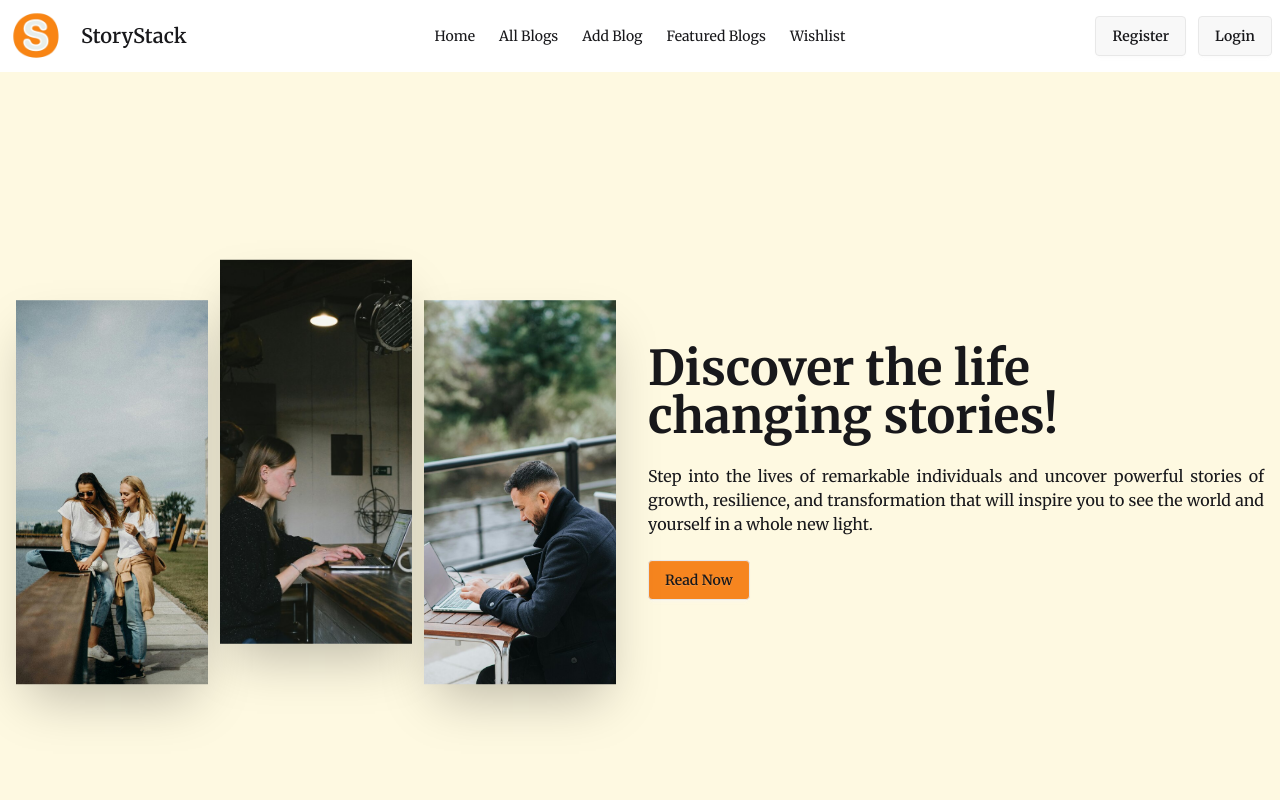
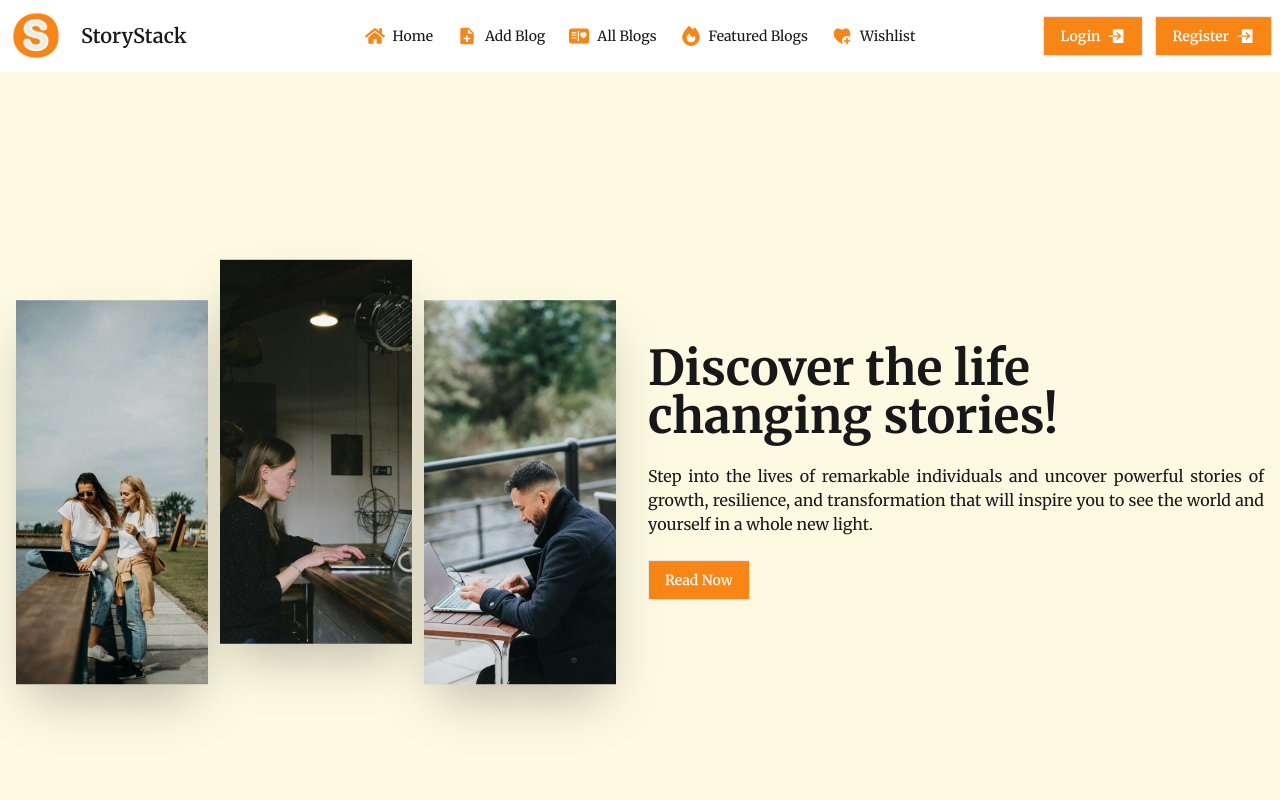
Before and after one commit to Anik-Sarkar-01/StoryStack-Client, a React (Vite) app: page / in a window 1280 px wide. Shown: the top 800 px of the page. Built offline with nearby package versions, Linux system fonts and the light colour scheme; no server answers.

Commit message:
modified navbar added

```diff
--- a/src/components/Banner.jsx
+++ b/src/components/Banner.jsx
@@ -15,7 +15,7 @@ const Banner = () => {
                     <p className="py-6 text-justify">
                         Step into the lives of remarkable individuals and uncover powerful stories of growth, resilience, and transformation that will inspire you to see the world and yourself in a whole new light.
                     </p>
-                    <button className="btn bg-[#F6851F]">Read Now</button>
+                    <button className="btn bg-[#F98514] text-white rounded-none">Read Now</button>
                 </div>
                 <div className='flex-1 flex gap-3'>
                     <motion.img animate={{ y: [0, 25, 0] }} transition={{ duration: 10, repeat: Infinity }} src={bannerImg1} className="max-w-32 lg:max-w-48 object-cover h-96 shadow-2xl" />
--- a/src/components/Navbar.jsx
+++ b/src/components/Navbar.jsx
@@ -2,17 +2,27 @@ import React, { useContext } from 'react';
 import { Link, NavLink } from 'react-router-dom';
 import AuthContext from '../context/AuthContext';
 import logo from "../assets/logo-64.png";
+import { FaHome } from "react-icons/fa";
+import { MdNoteAdd } from "react-icons/md";
+import { BsPostcardHeartFill } from "react-icons/bs";
+import { FaFire } from "react-icons/fa6";
+import { RiHeartAdd2Fill } from "react-icons/ri";
+import { IoLogOutSharp } from "react-icons/io5";
+import { IoLogInSharp } from "react-icons/io5";
+
+
+
 
 const Navbar = () => {
 
     const { user, signOutUser } = useContext(AuthContext);
 
     const navItems = <>
-        <li><NavLink to={"/"}>Home</NavLink></li>
-        <li><NavLink to={"/all-blogs"}>All Blogs</NavLink></li>
-        <li><NavLink to={"/add-blog"}>Add Blog</NavLink></li>
-        <li><NavLink to={"/featured-blog"}>Featured Blogs</NavLink></li>
-        <li><NavLink to={"/wish-list"}>Wishlist</NavLink></li>
+        <li><NavLink to={"/"}><FaHome className='text-xl text-[#F98514]'/>Home</NavLink></li>
+        <li><NavLink to={"/add-blog"}><MdNoteAdd className='text-xl text-[#F98514]'/>Add Blog</NavLink></li>
+        <li><NavLink to={"/all-blogs"}><BsPostcardHeartFill className='text-xl text-[#F98514]'/>All Blogs</NavLink></li>
+        <li><NavLink to={"/featured-blog"}><FaFire className='text-xl text-[#F98514]'/>Featured Blogs</NavLink></li>
+        <li><NavLink to={"/wish-list"}><RiHeartAdd2Fill className='text-xl text-[#F98514]'/>Wishlist</NavLink></li>
     </>
 
     const handleSignOut = () => {
@@ -53,12 +63,13 @@ const Navbar = () => {
                     user ? <>
                         <div className='flex items-center gap-3'>
                             <img className='w-10 rounded-full' src={user?.photoURL} alt="" />
-                            <button onClick={handleSignOut} className='btn'>Logout</button>
+                            <button onClick={handleSignOut} className='btn rounded-none bg-[#F98514] text-white'>Logout <IoLogOutSharp className='text-xl'/> </button>
                         </div>
                     </> : <>
                         <div className='flex gap-3'>
-                            <Link to="/register" className='btn'>Register</Link>
-                            <Link to="/login" className="btn">Login</Link>
+                            <Link to="/login" className="btn rounded-none bg-[#F98514] text-white">Login <IoLogInSharp className='text-xl'/>
+                            </Link>
+                            <Link to="/register" className='btn rounded-none bg-[#F98514] text-white'>Register <IoLogInSharp className='text-xl'></IoLogInSharp> </Link>
                         </div>
                     </>
                 }
--- a/src/pages/AllBlogs.jsx
+++ b/src/pages/AllBlogs.jsx
@@ -58,7 +58,7 @@ const AllBlogs = () => {
                 <button onClick={handleReset} className='btn rounded-none bg-[#F98514] text-white'>Reset</button>
             </div>
 
-            <div className='grid grid-cols-1 md:grid-cols-2 lg:grid-cols-3 gap-10 py-10'>
+            <div className='grid grid-cols-1 md:grid-cols-2 lg:grid-cols-3 gap-10 py-10 px-5'>
                 {
                     blogs.map(blog => <BlogCard key={blog._id} blog={blog}></BlogCard>)
                 }
```
